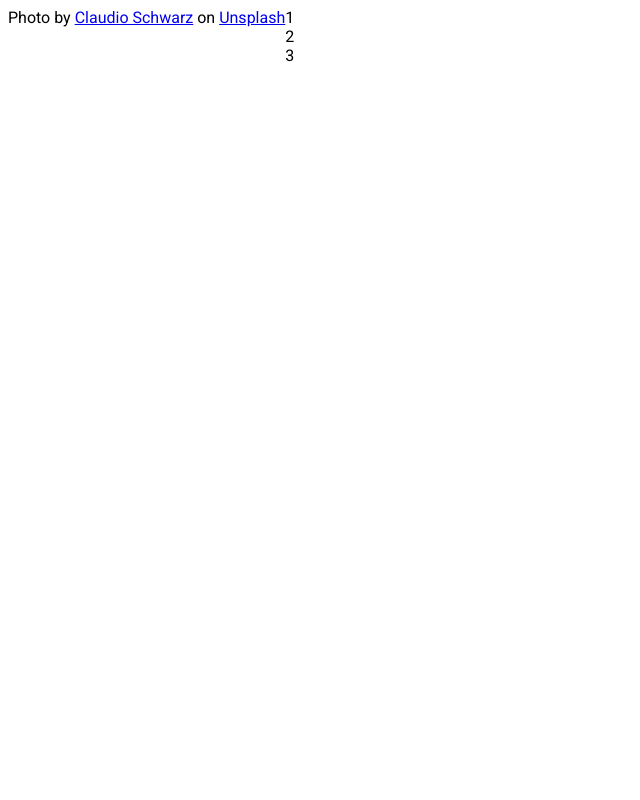
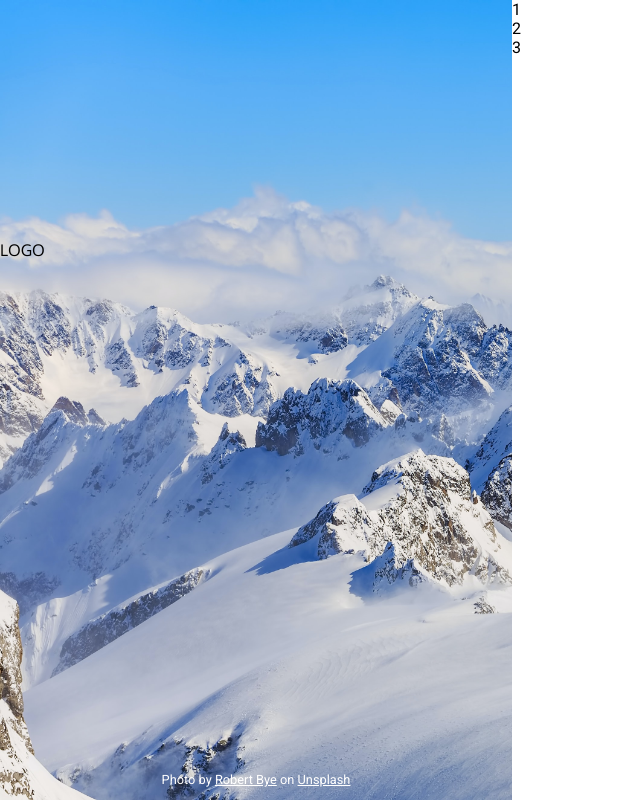
Before and after one commit to kevinwchen/odin-sign-up-form, a plain HTML site: page index.html in a window 1280 px wide. Shown: the whole page, without its empty margins (0-640 px from the left). Drawn offline with Linux system fonts and the light colour scheme.

Commit message:
Add background image and fix positioning

```diff
--- a/index.html
+++ b/index.html
@@ -12,16 +12,23 @@
     </head>
     <body>
         <div class="left-box">
-            <div class="logo-box"></div>
-            <div class="background-ref">
-                Photo by <a href="https://unsplash.com/@purzlbaum?utm_source=unsplash&utm_medium=referral&utm_content=creditCopyText">Claudio Schwarz</a> on <a href="https://unsplash.com/photos/hJqFSJhQrsw?utm_source=unsplash&utm_medium=referral&utm_content=creditCopyText">Unsplash</a>
+            <div class="logo-box">
+                <div class="logo-img"></div>
+                <div class="logo-text">LOGO</div>
+            </div>
+            <div class="bg-ref">
+                <div class="bg-ref-text">
+                    <!-- Photo by <a href="https://unsplash.com/@purzlbaum?utm_source=unsplash&utm_medium=referral&utm_content=creditCopyText">Claudio Schwarz</a> on <a href="https://unsplash.com/photos/hJqFSJhQrsw?utm_source=unsplash&utm_medium=referral&utm_content=creditCopyText">Unsplash</a> -->
+                    <!-- Photo by <a href="https://unsplash.com/@robertbye?utm_source=unsplash&utm_medium=referral&utm_content=creditCopyText">Robert Bye</a> on <a href="https://unsplash.com/photos/xFunHeSh3kU?utm_source=unsplash&utm_medium=referral&utm_content=creditCopyText">Unsplash</a> -->
+                    Photo by <a href="https://unsplash.com/@robertbye?utm_source=unsplash&utm_medium=referral&utm_content=creditCopyText">Robert Bye</a> on <a href="https://unsplash.com/photos/xFunHeSh3kU?utm_source=unsplash&utm_medium=referral&utm_content=creditCopyText">Unsplash</a>
+                </div>
             </div>
         </div>
 
         <div class="right-box">
-            <div class="right-subbox">1</div>
-            <div class="right-subbox">2</div>
-            <div class="right-subbox">3</div>
+            <div class="right-subbox-top">1</div>
+            <div class="right-subbox-mid">2</div>
+            <div class="right-subbox-bot">3</div>
         </div>
     </body>
 </html>
--- a/style.css
+++ b/style.css
@@ -1,10 +1,14 @@
 * {
     font-family: "Roboto", Arial, Helvetica, sans-serif;
+    font-size: 1em;
 }
 
 body {
     display: flex;
     flex-direction: row;
+    height: 100vh;
+    width: 100vw;
+    margin: 0;
 }
 
 .left-box, .right-box{
@@ -12,6 +16,40 @@ body {
     flex-direction: column;
 }
 
-.logo {
+.left-box {
+    display: flex;
+    width: 40vw;
+    height: 100%;
+    background: url(img/bg3.jpg) no-repeat;
+    -webkit-background-size: cover;
+    background-size: cover;
+}
+
+.right-box {
+    display: flex;
+}
+.logo-box {
+    position: absolute;
+    top: 30vh;
+    width: 100%;
+}
+
+.logo-text {
     font-family: "Oxygen", sans-serif;
 }
+
+.bg-ref {
+    display: flex;
+    flex-direction: column;
+    align-items: center;
+}
+
+.bg-ref-text {
+    position: absolute;
+    bottom: 1em;
+    font-size: 0.8em;
+}
+
+.bg-ref-text, .bg-ref-text>a, .bg-ref-text>a:visited {
+    color: white;
+}
```
Also changed, not shown: img/bg1.jpg (added), img/bg2.jpg (added), img/bg3.jpg (added).
